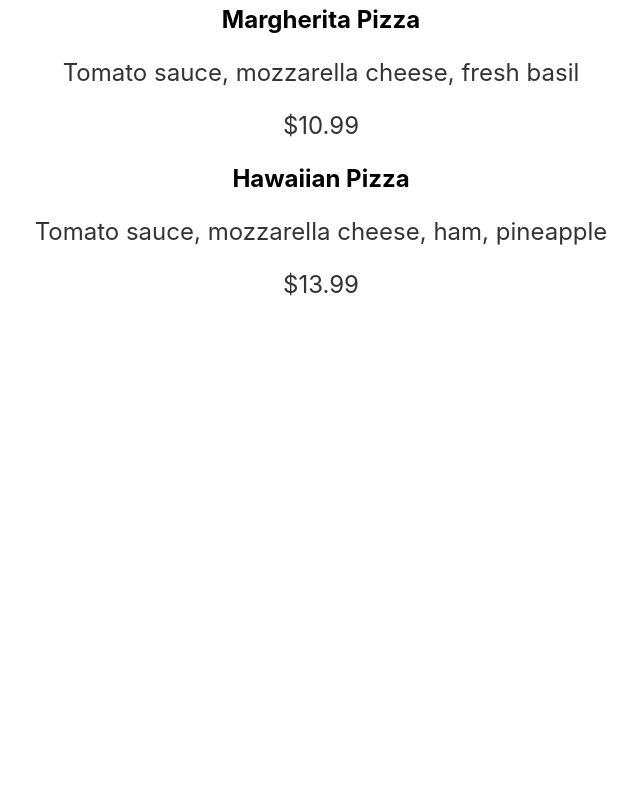
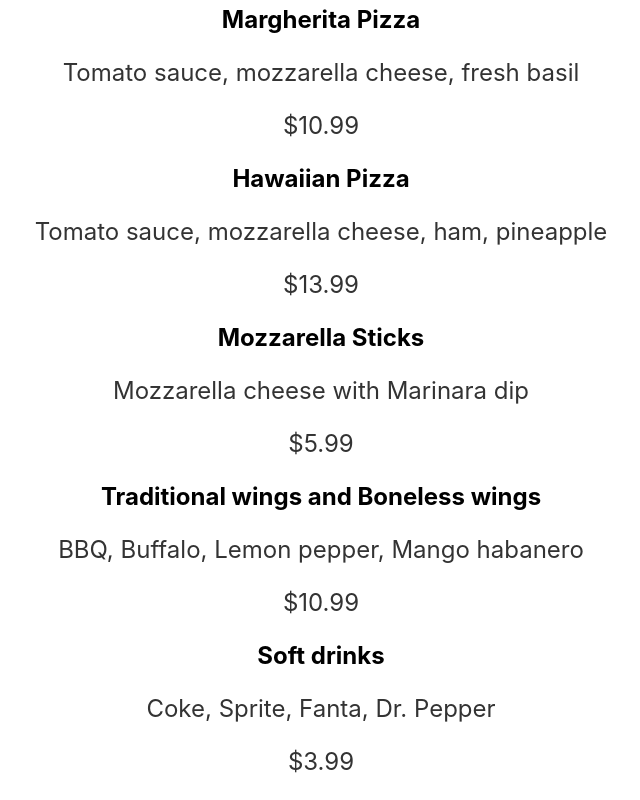
Before and after one commit to ChristopherDrake/Ordering, a React (Create React App) app in the folder order-system/: page /menu in a window 1280 px wide. Shown: the part 374-1174 px from the top of the page, without its empty margins (319-959 px from the left). Before the commit the page ends 800 px from the top, so only its background shows below. Built offline with nearby package versions, Linux system fonts and the light colour scheme.

Commit message:
Inputing additional menu options.

```diff
--- a/order-system/src/pages/Menu.js
+++ b/order-system/src/pages/Menu.js
@@ -19,6 +19,21 @@ const MenuPage = () => {
         <p>Tomato sauce, mozzarella cheese, ham, pineapple</p>
         <p>$13.99</p>
       </div>
+      <div className="menu-item">
+        <h2>Mozzarella Sticks</h2>
+        <p>Mozzarella cheese with Marinara dip</p>
+        <p>$5.99</p>
+      </div>
+      <div className="menu-item">
+        <h2>Traditional wings and Boneless wings</h2>
+        <p>BBQ, Buffalo, Lemon pepper, Mango habanero</p>
+        <p>$10.99</p>
+      </div>
+      <div className="menu-item">
+        <h2>Soft drinks</h2>
+        <p>Coke, Sprite, Fanta, Dr. Pepper</p>
+        <p>$3.99</p>
+      </div>
     </div>
   );
 };
```
